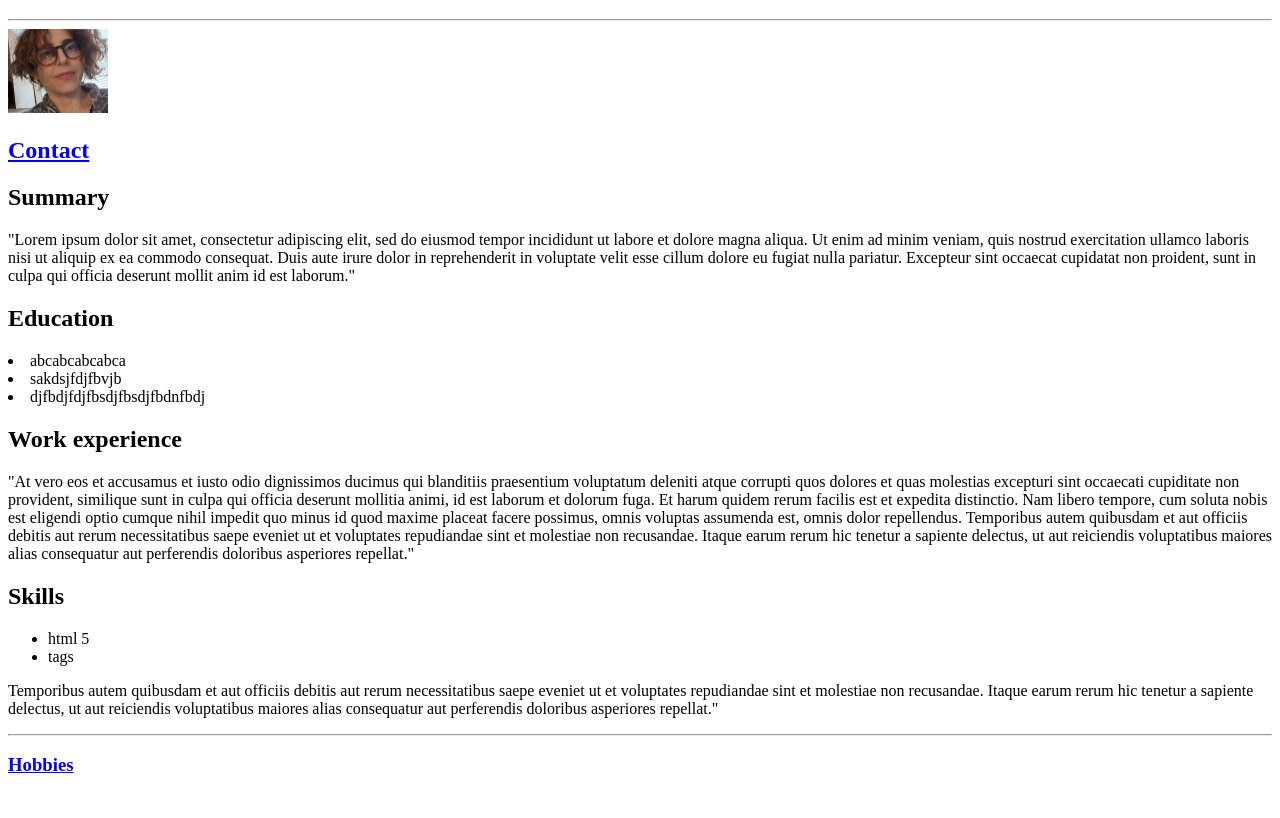
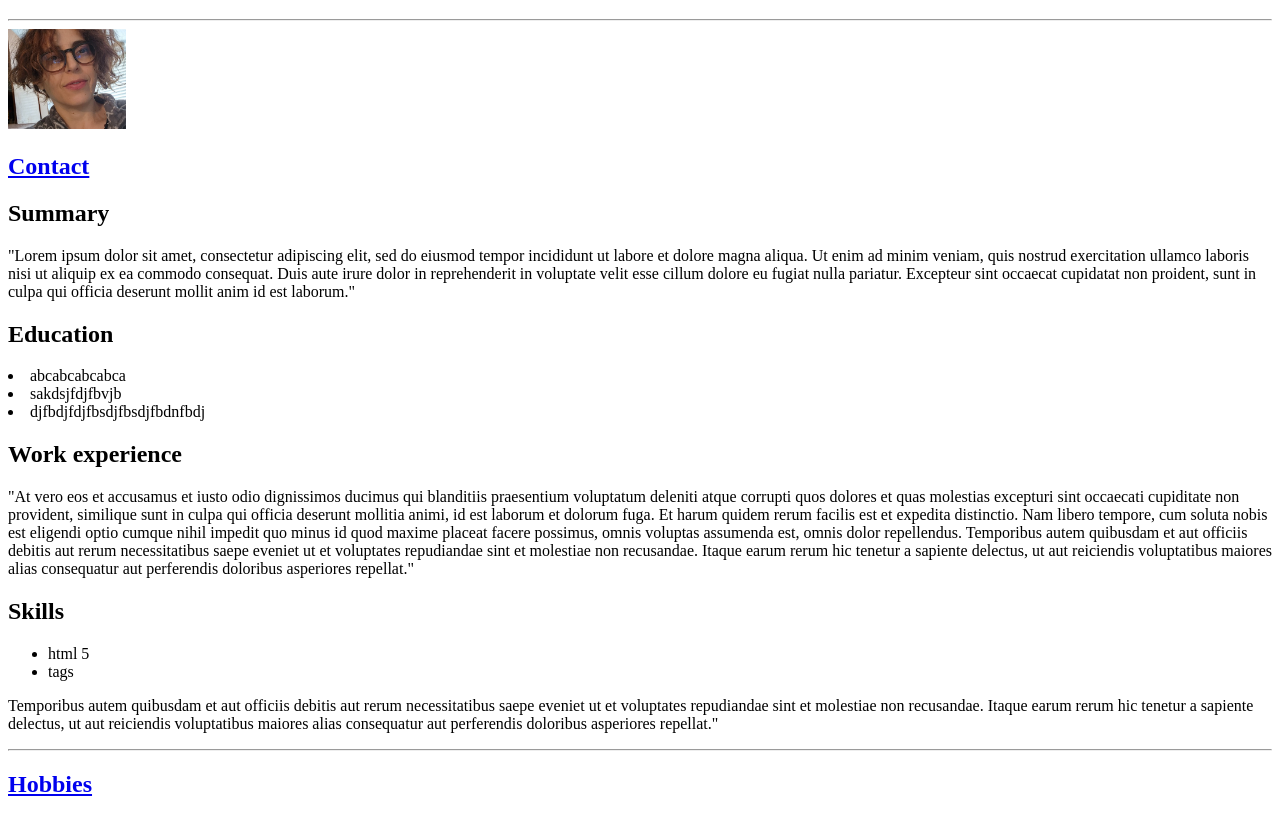
Before and after one commit to simopj/html-portfolio, a plain HTML site: page index.html in a window 1280 px wide. Shown: the part 61-879 px from the top of the page. Before the commit the page ends 856 px from the top, so only its background shows below. Drawn offline with Linux system fonts and the light colour scheme.

Commit message:
Add files via upload

```diff
--- a/index.html
+++ b/index.html
@@ -8,12 +8,12 @@
     <body>
 <h1>FLAVIA FLORE</h1>
 <hr />
-<img src="./public/assets/images/me.jpg" width="100"/>
+<img src="./public/assets/images/me.jpg" height="100"/>
 <h2><a href="./Public/contact.html">Contact</a></h2>
 <h2>Summary</h2>
-<p>"Lorem ipsum dolor sit amet, consectetur adipiscing elit, sed do eiusmod tempor incididunt ut labore et dolore magna aliqua. Ut enim ad minim veniam, quis nostrud exercitation ullamco laboris nisi ut aliquip ex ea commodo consequat. Duis aute irure dolor in reprehenderit in voluptate velit esse cillum dolore eu fugiat nulla pariatur. Excepteur sint occaecat cupidatat non proident, sunt in culpa qui officia deserunt mollit anim id est laborum."
+<p> "Lorem ipsum dolor sit amet, consectetur adipiscing elit, sed do eiusmod tempor incididunt ut labore et dolore magna aliqua. Ut enim ad minim veniam, quis nostrud exercitation ullamco laboris nisi ut aliquip ex ea commodo consequat. Duis aute irure dolor in reprehenderit in voluptate velit esse cillum dolore eu fugiat nulla pariatur. Excepteur sint occaecat cupidatat non proident, sunt in culpa qui officia deserunt mollit anim id est laborum."</p>
 
-</p>
+
 <h2>Education</h2
     <ul>
 
@@ -30,6 +30,8 @@
  </ul>
  <p>Temporibus autem quibusdam et aut officiis debitis aut rerum necessitatibus saepe eveniet ut et voluptates repudiandae sint et molestiae non recusandae. Itaque earum rerum hic tenetur a sapiente delectus, ut aut reiciendis voluptatibus maiores alias consequatur aut perferendis doloribus asperiores repellat."</p>
  <hr />
- <h3><a href="./public/hobbies.html">Hobbies</a></h3>
-</body>
+ <h2><a href="./Public/hobbies.html">Hobbies</a></h2
+
+
+        </body>
 </html>
```
